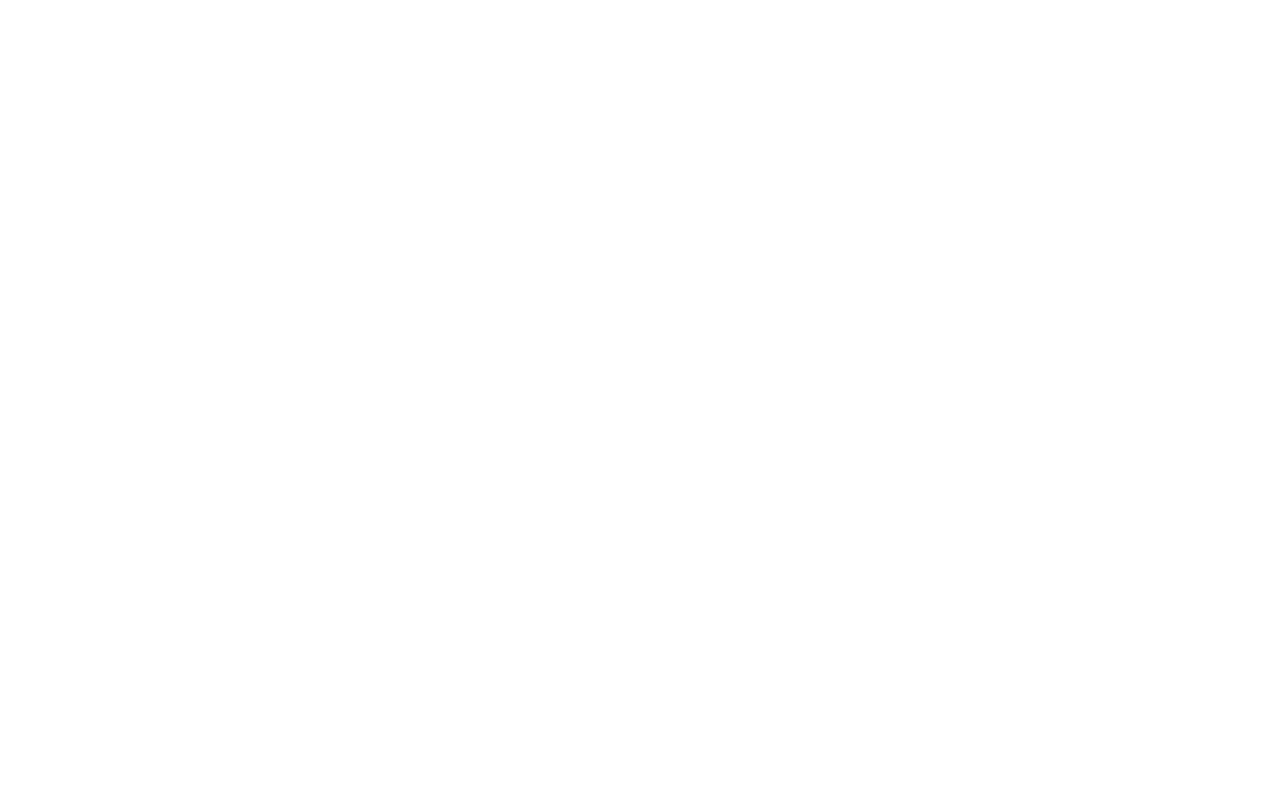
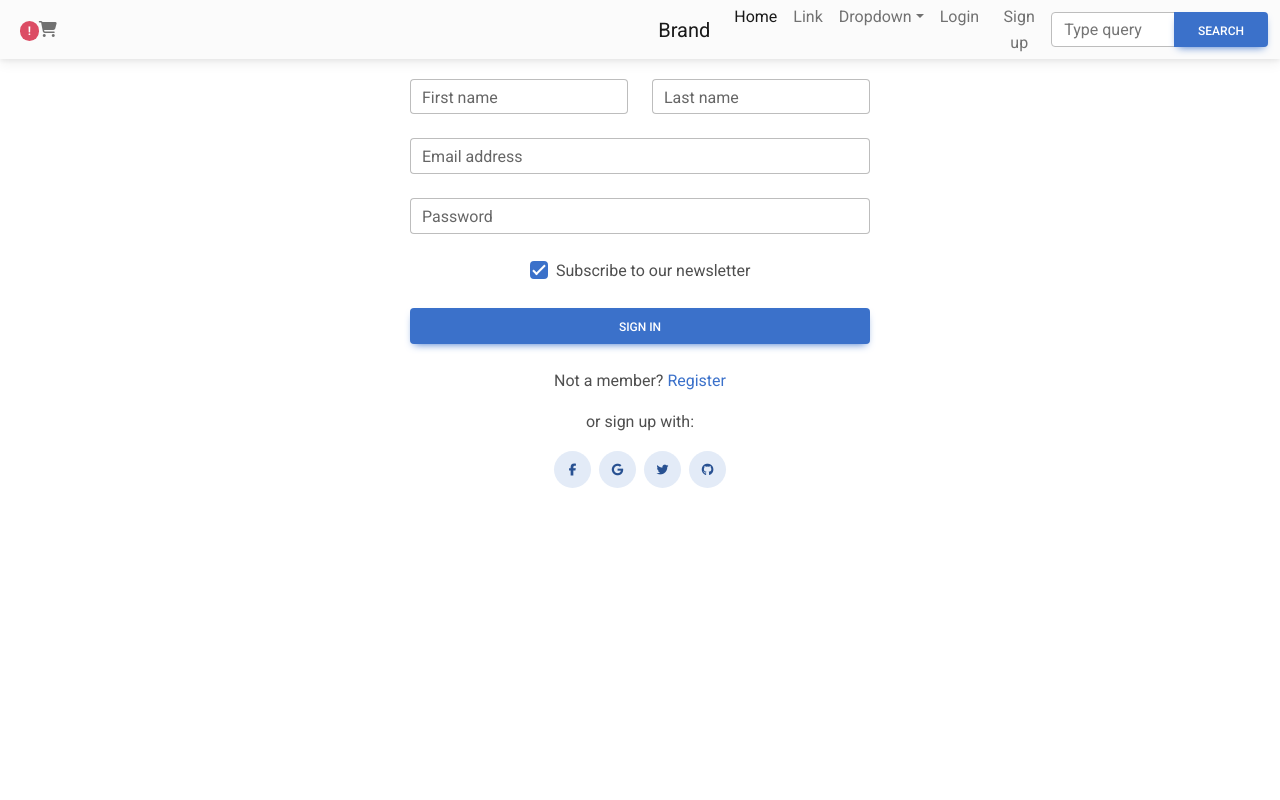
Before and after one commit to Strzelecki91/demo_shop, a React (Create React App) app: page /signUp in a window 1280 px wide. Before the commit this address had no page. Shown: the top 800 px of the page. Built offline with nearby package versions, Linux system fonts and the light colour scheme; data requests are answered from the project's data file.

Commit message:
Add footer to login and signup pages

```diff
--- a/src/App.tsx
+++ b/src/App.tsx
@@ -18,7 +18,7 @@
         <Routes>
           <Route path="/" element={<Home />} />
           <Route path="/login" element={<LoginPage />} />
-          <Route path="/singUp" element={<SignUp />} />
+          <Route path="/signUp" element={<SignUp />} />
         </Routes>
       </div>
     </ProductProvider>
--- a/src/components/NavList/index.tsx
+++ b/src/components/NavList/index.tsx
@@ -51,7 +51,7 @@
         <MDBCollapse navbar open={openBasic}>
           <MDBNavbarNav className="mr-auto mb-2 mb-lg-0">
             <MDBNavbarItem>
-              <MDBNavbarLink active aria-current="page" href="#">
+              <MDBNavbarLink active aria-current="page" href="/">
                 Home
               </MDBNavbarLink>
             </MDBNavbarItem>
@@ -73,9 +73,10 @@
             </MDBNavbarItem>
 
             <MDBNavbarItem>
-              <MDBNavbarLink href="/login" tabIndex={-1} aria-disabled="true">
-                Login
-              </MDBNavbarLink>
+              <MDBNavbarLink href="/login">Login</MDBNavbarLink>
+            </MDBNavbarItem>
+            <MDBNavbarItem>
+              <MDBNavbarLink href="/signUp">Sign up</MDBNavbarLink>
             </MDBNavbarItem>
           </MDBNavbarNav>
           <div className="width_search_input">
--- a/src/components/NavList/navList.scss
+++ b/src/components/NavList/navList.scss
@@ -2,5 +2,5 @@
   width: 40%;
 }
 .w-100 {
-  width: 50% !important;
+  width: 60% !important;
 }
--- a/src/pages/Home/SignUp/index.tsx
+++ b/src/pages/Home/SignUp/index.tsx
@@ -8,6 +8,7 @@
   MDBIcon,
 } from "mdb-react-ui-kit";
 import { NavList } from "../../../components/NavList";
+import { Footer } from "../../../components/Footer";
 export const SignUp = () => {
   return (
     <div>
@@ -72,6 +73,7 @@
           </form>
         </div>
       </div>
+      <Footer />
     </div>
   );
 };
--- a/src/pages/LoginPage/index.tsx
+++ b/src/pages/LoginPage/index.tsx
@@ -10,6 +10,7 @@
 import { Header } from "../../components/Header";
 import { NavList } from "../../components/NavList";
 import "./loginPage.scss";
+import { Footer } from "../../components/Footer";
 export const LoginPage = () => {
   return (
     <div>
@@ -72,6 +73,7 @@
           </form>
         </div>
       </div>
+      <Footer />
     </div>
   );
 };
--- a/src/pages/LoginPage/loginPage.scss
+++ b/src/pages/LoginPage/loginPage.scss
@@ -9,4 +9,5 @@
   display: flex;
   justify-content: center;
   align-items: center;
+  height: 100vh;
 }
```
